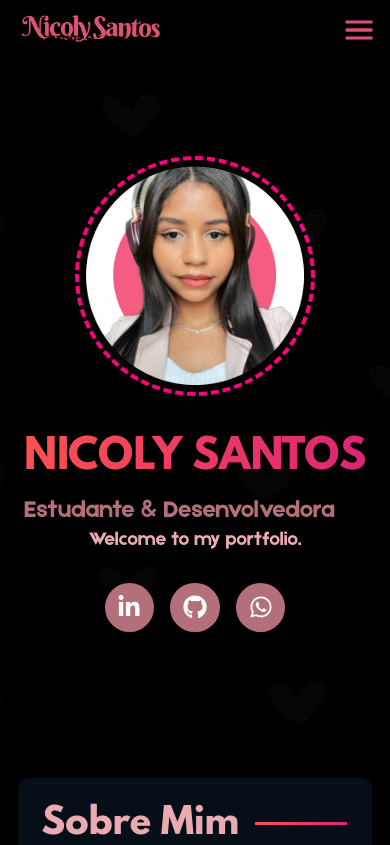
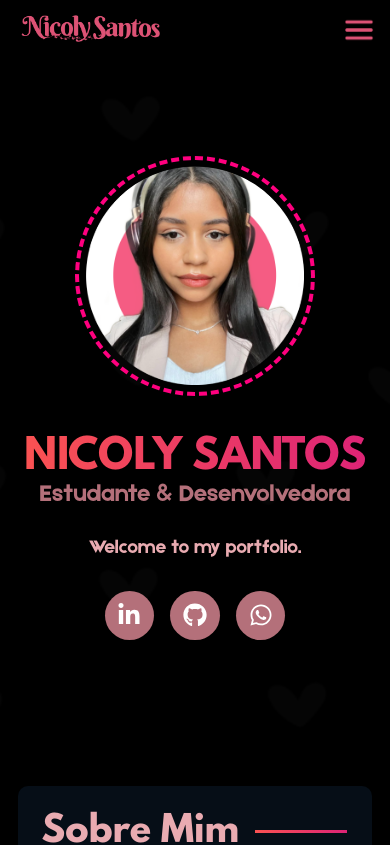
Before and after one commit to nicolysantus/portfolio_nicoly, a React (Vite) app: page / in a window 390 px wide. Shown: the top 845 px of the page. Built offline with nearby package versions, Linux system fonts and the light colour scheme.

Commit message:
Ajustes da versão mobile

```diff
--- a/src/components/home/home.sass
+++ b/src/components/home/home.sass
@@ -96,13 +96,16 @@
 
         .title
             font-size: 1.5rem
-            position: absolute
+            position: center
+            margin-top: -1rem
 
         .pg
             font-size: 1.2rem
+            text-align: center
 
         #social-networks
             margin-top: 1rem
+            align-items: center
 
 @keyframes moveBackground
     0%
```
